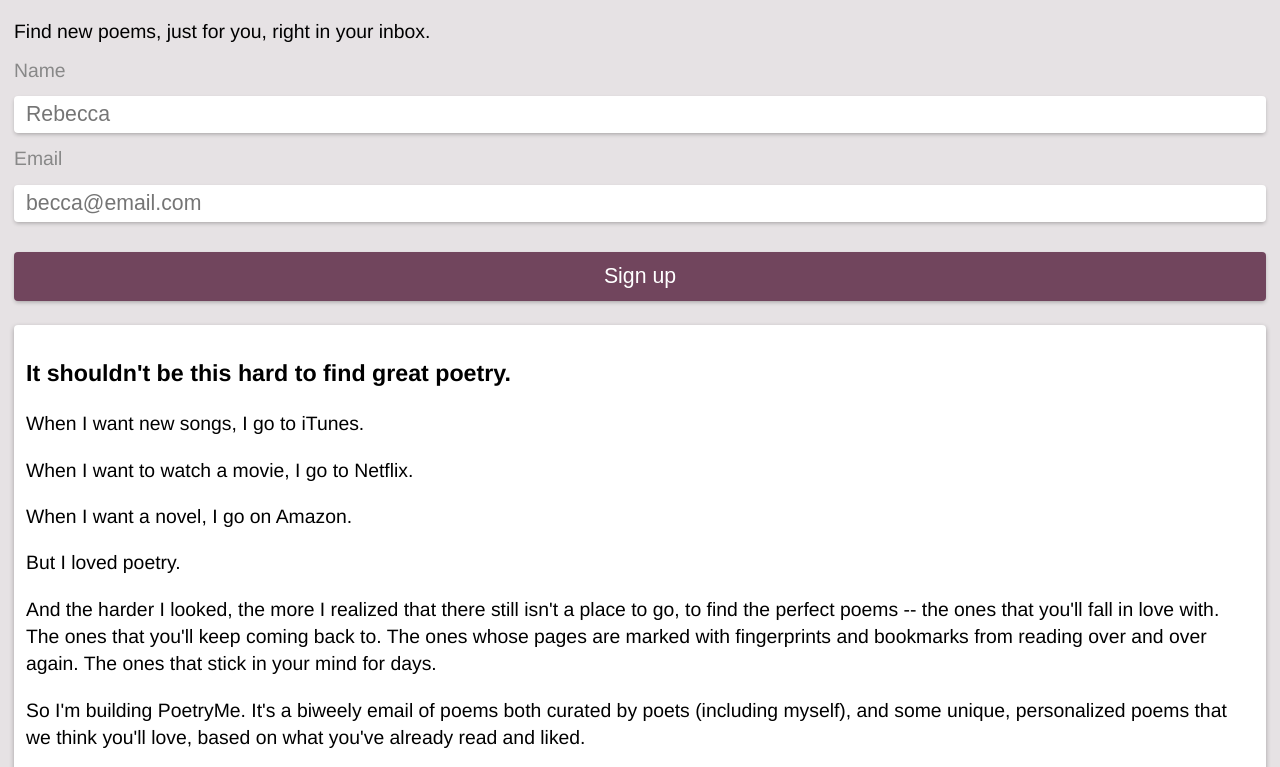
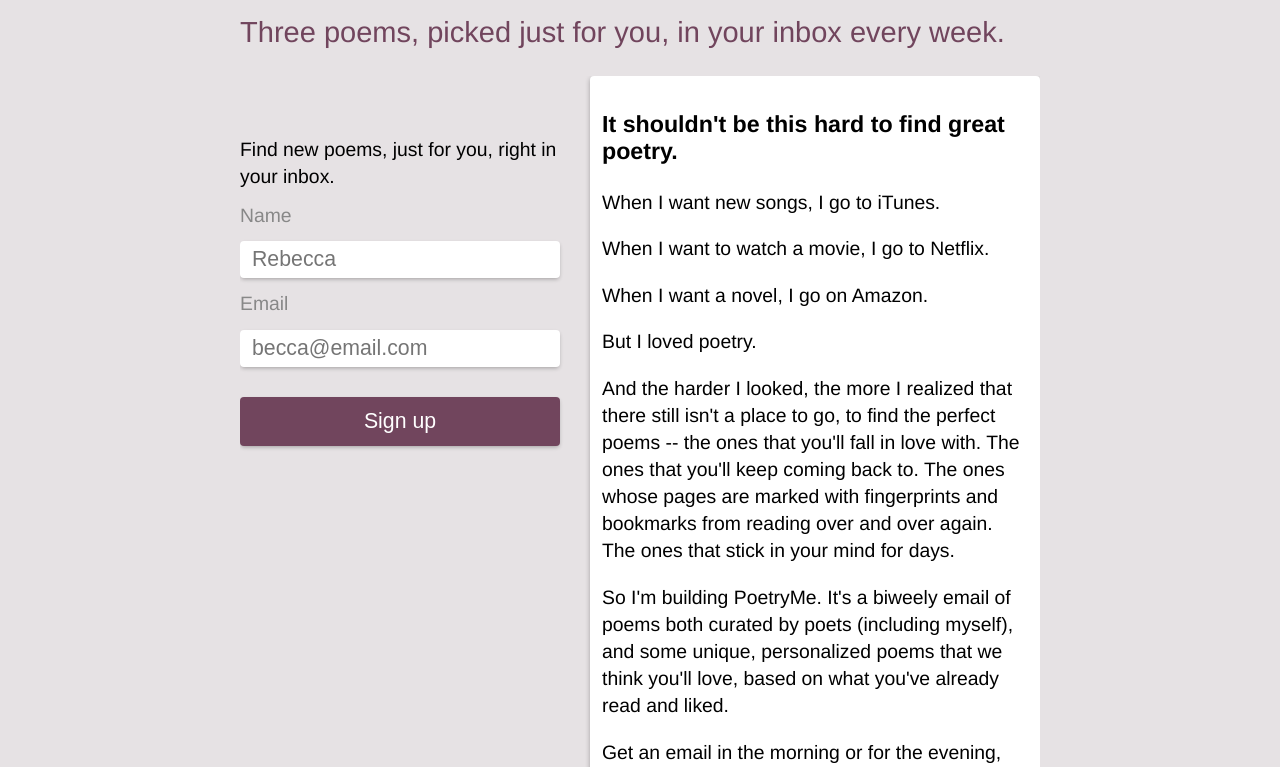
Before and after one commit to thesephist/poetryme, a website: page static/index.html in a window 1280 px wide. Shown: the part 112-879 px from the top of the page. Drawn offline with Linux system fonts and the light colour scheme.

Commit message:
Desktop version

```diff
--- a/static/css/_app.scss
+++ b/static/css/_app.scss
@@ -7,12 +7,13 @@ main {
 }
 
 main {
-    margin: 0 14px;
+    margin: 0 10px;
 }
 
 h1,
 h2 {
     color: $pm-purple;
+    line-height: 1.3em;
 }
 
 h1 {
@@ -90,12 +91,12 @@ h1 {
 }
 
 .testimonials {
-    margin-bottom: 24px;
     background: $pm-purple;
     color: #fff;
     padding: 20px 4px;
     text-align: center;
     position: relative;
+    width: 100%;
 
     &::after {
         content: '';
@@ -134,3 +135,27 @@ footer {
         z-index: -1;
     }
 }
+
+@media (min-width: 700px) {
+    main {
+        max-width: 800px;
+        margin: 50px auto 0 auto;
+    }
+
+    .mainArea{
+        overflow: hidden;
+    }
+
+    .subscriptionWrapper {
+        max-width: calc(100% - 480px);
+        width: 55%;
+        float: left;
+        margin-top: 60px;
+    }
+
+    .letter {
+        min-width: 450px;
+        width: 40%;
+        float: right;
+    }
+}
--- a/static/index.html
+++ b/static/index.html
@@ -63,6 +63,7 @@
       <h1>PoetryMe</h1>
       <h2>Three poems, picked just for you, in your inbox every week.</h2>
 
+      <div class="mainArea">
         <div class="subscriptionWrapper">
           <div class="callToAction">Find new poems, just for you, right in your inbox.</div>
           <div class="subscriptionForm">
@@ -99,6 +100,7 @@
           <p>- Rebecca</p>
 
         </div>
+      </div>
 
       <div class="testimonials">
         <p>
```
Also changed, not shown: static/css/main.css. Lines whose indentation alone changed are shown as unchanged.
